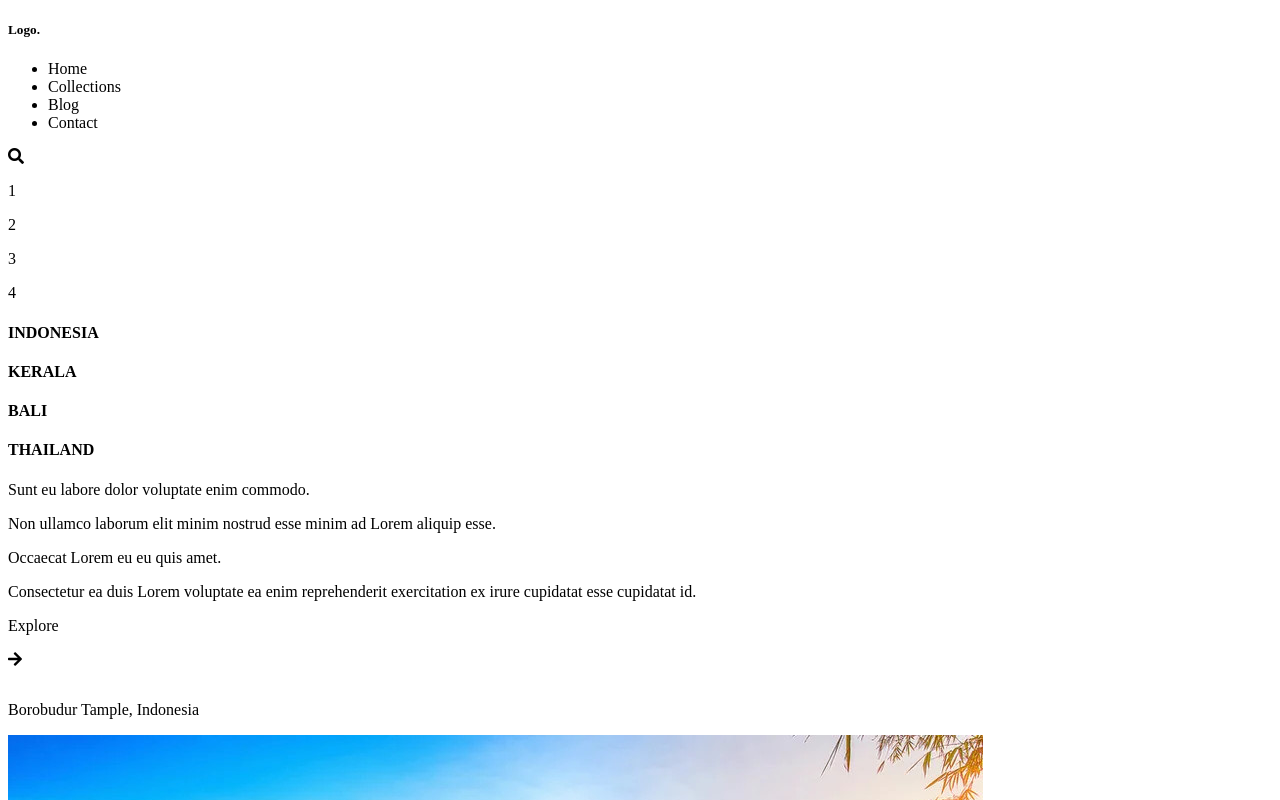
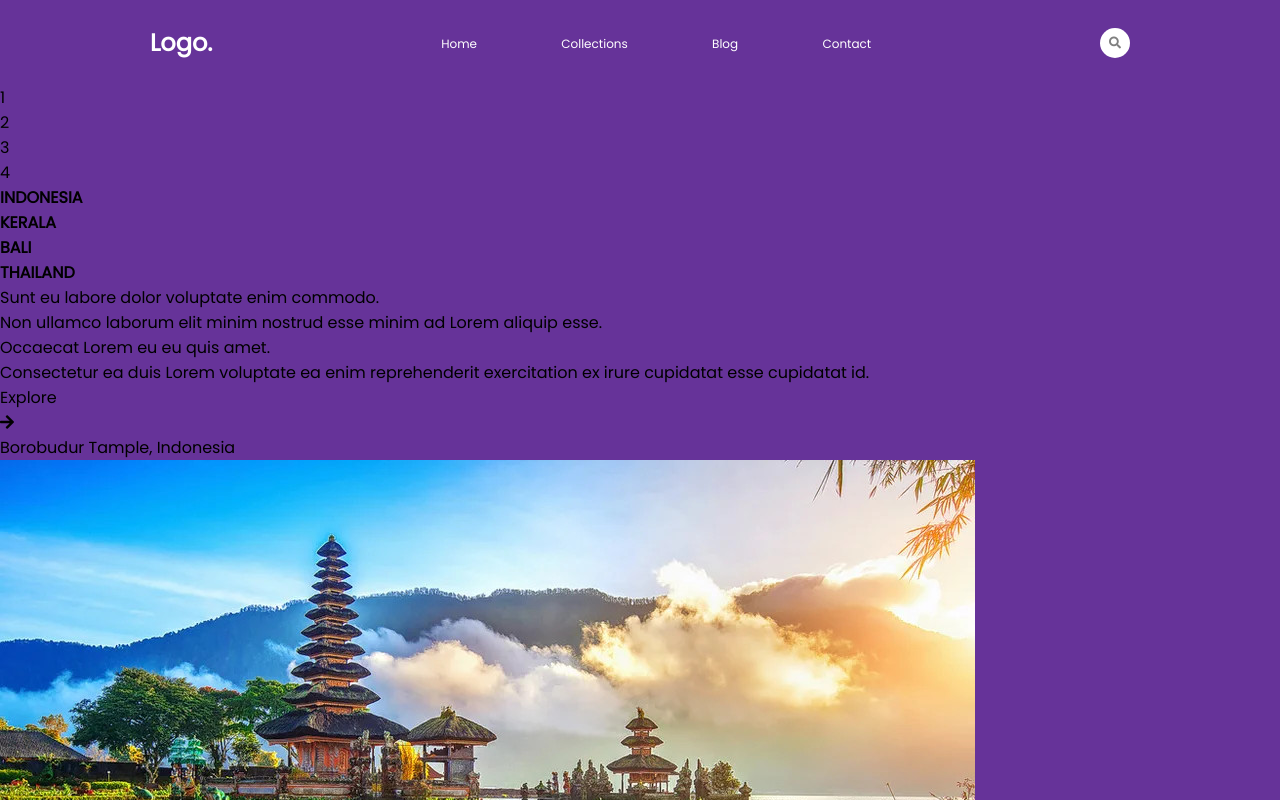
Before and after one commit to drPapus/adventure, a plain HTML site: page index.html in a window 1280 px wide. Shown: the top 800 px of the page. Drawn offline with nearby package versions, Linux system fonts and the light colour scheme.

Commit message:
4 commit

```diff
--- a/css/mine.css
+++ b/css/mine.css
@@ -1,34 +1,65 @@
-*::before,
-::after {
-    box-sizing: border-box;
+*{
+padding: 0;
+margin: 0;
+font-family: "Poppins", Arial, Helvetica, sans-serif;
 }
 
-.wrapper {
-    width: 600px;
-    margin: 0 auto;
+body {
+    width: 100vw;
+    height: 100vh;
+    overflow: hidden;
 }
 
-//Slider
-.slider-container {
-    overflow: hidden;
-    background-color: pink;
+.background {
+    position: absolute;
+    width: 100%;
+    height: 100%;
+    top: 0;
+    background-color: rebeccapurple;
+    z-index: -1;
 }
 
-.slider-track {
-    display: flex;
-    background-color: yellow;
-    transition: .2s;
+.background img {
+    height: 100%;
+    width: 100%;
 }
 
-.slider-item {
-    min-width: 200px;
-    height: 100px;
+nav {
+    display: flex;
+    padding: 25px 150px;
+    color: white;
+    justify-content: space-between;
+    align-items: center;
+}
 
+nav h5 {
+    font-size: 24px;
+    cursor: pointer;
 }
-.slider-item:nth-child(3n+1) {background-color:red;}
-.slider-item:nth-child(3n+2) {background-color:green;}
-.slider-item:nth-child(3n+3) {background-color:blue;}
 
-.slider_buttons {
-    text-align: center;
+nav ul {
+    list-style: none;
 }
+
+nav ul li {
+    display: inline-block;
+    margin: 0 40px;
+    font-size: 12px;
+    cursor: pointer;
+}
+
+.search {
+    height: 30px;
+    width: 30px;
+    border-radius: 50%;
+    background-color: white;
+    display: flex;
+    justify-content: center;
+    align-items: center;
+}
+
+.search i {
+    color: gray;
+    font-size: 12px;
+    cursor: pointer;
+}
--- a/index.html
+++ b/index.html
@@ -6,17 +6,25 @@
   <meta name="viewport" content="width=device-width, initial-scale=1.0">
   <link href="https://fonts.googleapis.com/css2?family=Oswald:400,700|Poppins" rel="stylesheet">
   <link rel="stylesheet" href="https://cdnjs.cloudflare.com/ajax/libs/font-awesome/5.15.3/css/all.min.css">
+
+  <link rel="stylesheet" href="./css/glide.core.min.css">
   <link rel="stylesheet" href="./css/mine.css">
-  <link rel="stylesheet" href="./css/glide.core.min.css">
+
+
   <script src="./js/mine.js"></script>
   <script src="./js/hover.js"></script>
   <script src="./js/glide.min.js"></script>
   <script src="https://cdnjs.cloudflare.com/ajax/libs/gsap/2.1.3/TweenMax.min.js"></script>
   <script src="https://cdnjs.cloudflare.com/ajax/libs/three.js/110/three.min.js"></script>
+
   <title>Slider</title>
+
 </head>
+
 <body>
+
   <section>
+
     <nav>
       <h5>Logo.</h5>
       <ul>
@@ -29,6 +37,7 @@
         <i class="fa fa-search"></i>
       </div>
     </nav>
+
     <div class="side-indicator">
       <div class="line"></div>
       <div class="index one">
@@ -44,6 +53,8 @@
         <p>4</p>
       </div>
     </div>
+
+
     <div class="content">
       <div class="text-wrapper">
         <div class="text">
@@ -155,6 +166,8 @@
         </div>
       </div>
     </div>
+  <div class="background"></div>
   </section>
+
 </body>
 </html>
```
